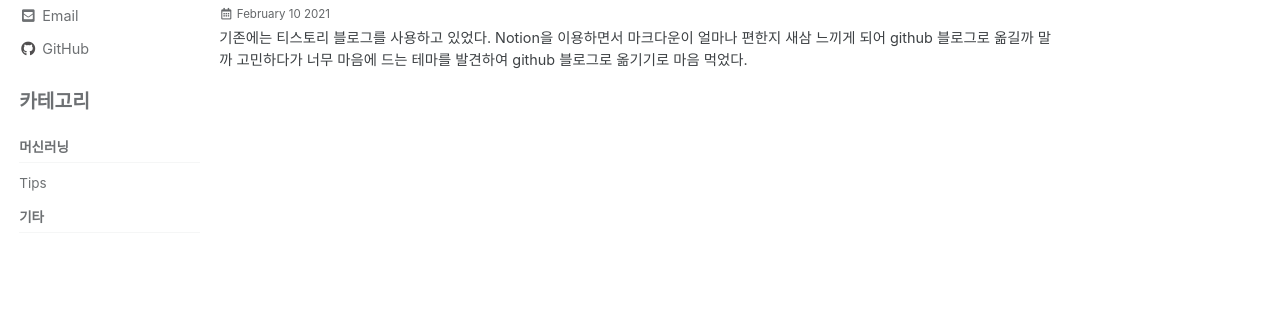
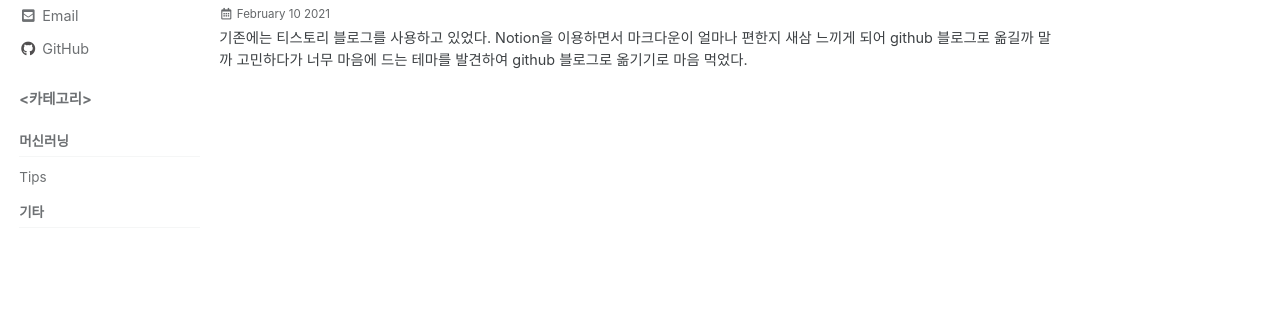
Before and after one commit to jeongHwarr/jeongHwarr.github.io_before, a Jekyll site: the page built from index.html, in a window 1280 px wide. Shown: the part 322-634 px from the top of the page. Built offline with Jekyll 4.4.1, drawn with Linux system fonts in a browser that asks for light colours; cached includes are drawn as plain includes; some web fonts are replaced; the list of posts is cut into pages by our own code.

```diff
--- a/_config.yml
+++ b/_config.yml
@@ -294,5 +294,5 @@ defaults:
       related: false
       values:
       sidebar:
-        title: 카테고리
+        title: <카테고리>
         nav: "sidebar-contents"
--- a/_sass/minimal-mistakes/_navigation.scss
+++ b/_sass/minimal-mistakes/_navigation.scss
@@ -484,7 +484,7 @@
   margin: 0;
   padding: 0.5rem 0.75rem;
   font-family: $sans-serif-narrow;
-  font-size: $type-size-5;
+  font-size: $type-size-6;
   font-weight: bold;
 }
 
--- a/_sass/minimal-mistakes/_sidebar.scss
+++ b/_sass/minimal-mistakes/_sidebar.scss
@@ -127,6 +127,7 @@
   }
 
   img {
+
     max-width: 110px;
     border-radius: 50%;
 
```
